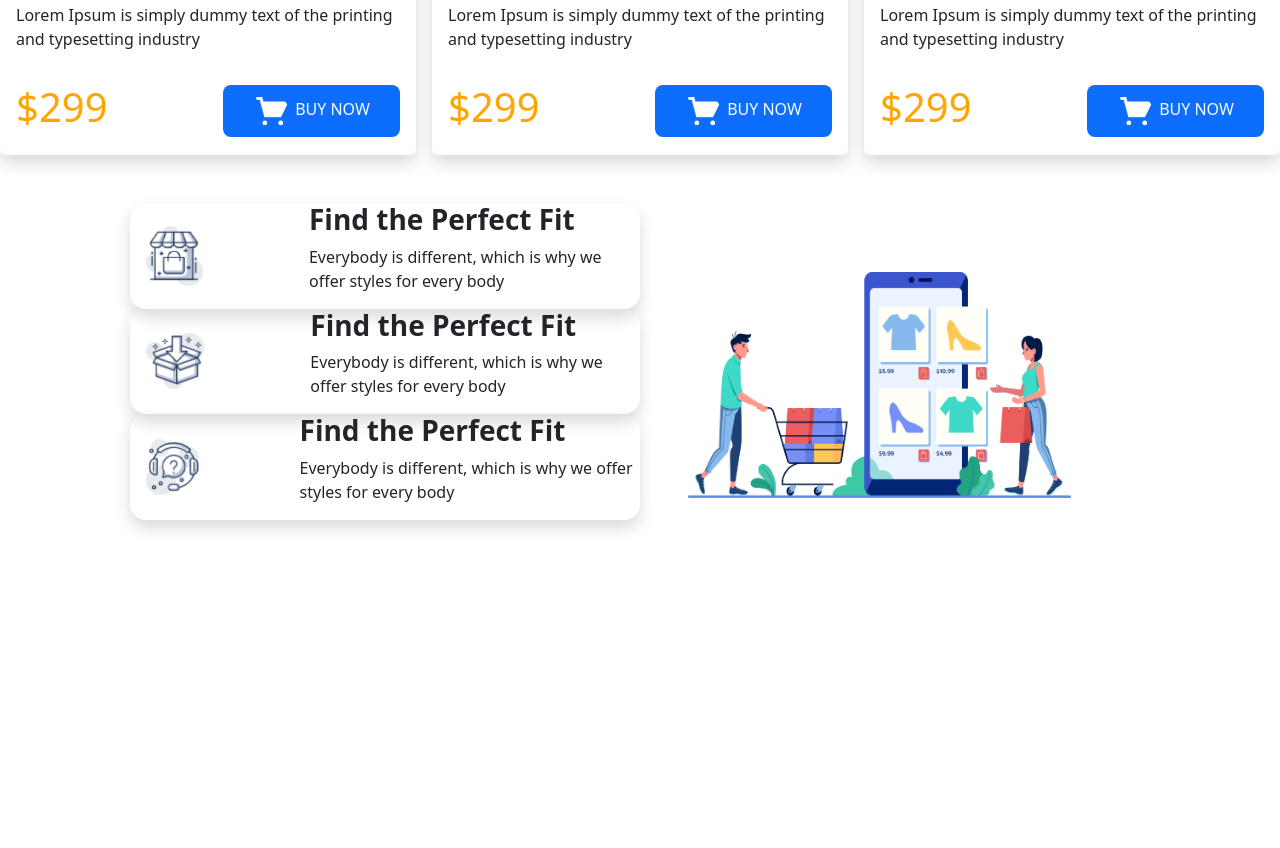
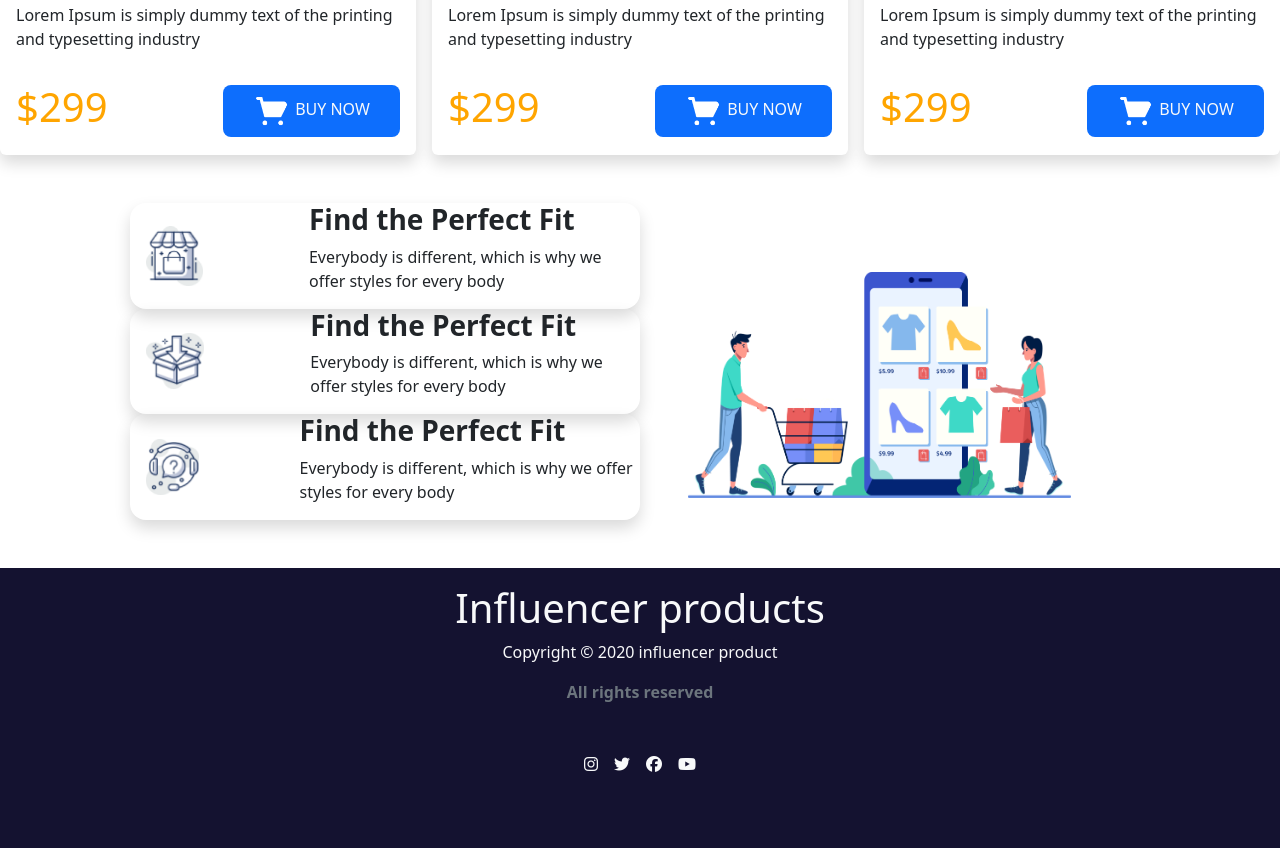
Before and after one commit to rafiulhasan1/nikeee, a plain HTML site: page index.html in a window 1280 px wide. Shown: the part 1955-2803 px from the top of the page. Before the commit the page ends 2523 px from the top, so only its background shows below. Drawn offline with nearby package versions, Linux system fonts and the light colour scheme.

Commit message:
all part added

```diff
--- a/index.html
+++ b/index.html
@@ -4,6 +4,7 @@
     <meta charset="utf-8">
     <meta name="viewport" content="width=device-width, initial-scale=1">
     <title>Nikee World</title>
+    <script src="https://kit.fontawesome.com/af4dd53199.js" crossorigin="anonymous"></script>
     <link href="https://cdn.jsdelivr.net/npm/bootstrap@5.2.0/dist/css/bootstrap.min.css" rel="stylesheet" integrity="sha384-gH2yIJqKdNHPEq0n4Mqa/HGKIhSkIHeL5AyhkYV8i59U5AR6csBvApHHNl/vI1Bx" crossorigin="anonymous">
     <style>
         .m-section{
@@ -12,7 +13,10 @@
         }
         .text01{
             color: orange;
-
+        }
+        .last{
+            background-color: #141230;
+            height: 280px;
         }
     </style>
   </head>
@@ -233,4 +237,15 @@
     </main>
     <script src="https://cdn.jsdelivr.net/npm/bootstrap@5.2.0/dist/js/bootstrap.bundle.min.js" integrity="sha384-A3rJD856KowSb7dwlZdYEkO39Gagi7vIsF0jrRAoQmDKKtQBHUuLZ9AsSv4jD4Xa" crossorigin="anonymous"></script>
   </body>
+  <footer class="last text-light text-center align-items-center">
+    <h1 class="pt-3">Influencer products</h1>
+    <p>Copyright © 2020 influencer product</p>
+    <span class="text-secondary fw-bold">All rights reserved</span>
+    <div class="d-flex justify-content-center py-5  ">
+        <div class="px-2"><i class="fa-brands fa-instagram"></i></div>
+        <div class="px-2"><i class="fa-brands fa-twitter"></i></div>
+        <div class="px-2"><i class="fa-brands fa-facebook"></i></div>
+        <div class="px-2"><i class="fa-brands fa-youtube"></i></div>
+    </div>
+  </footer>
 </html>
```
